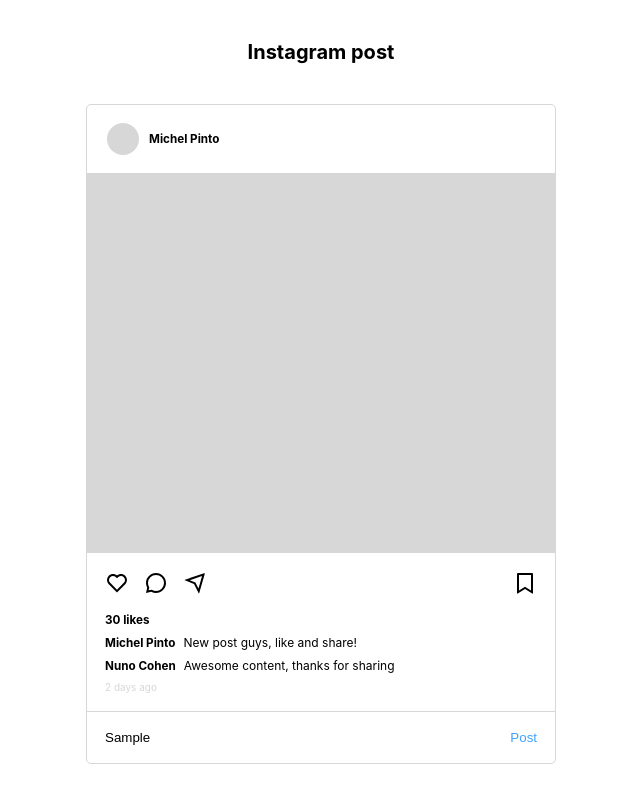
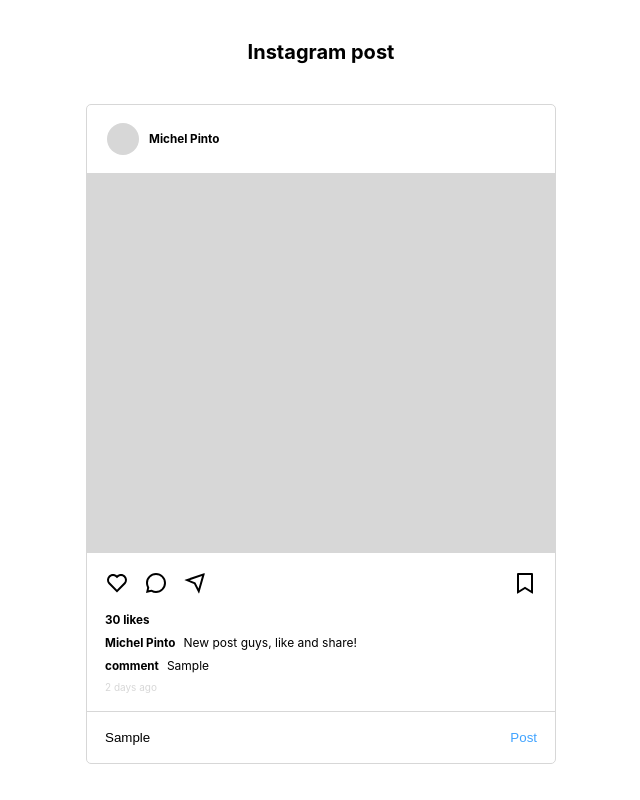
Before and after one commit to Michelpinto/Instagram-post-app, a Next.js app: page / in a window 1280 px wide. Both pictures are taken after typing "Sample" into the empty fields and a click on the button "Post". Shown: the top 800 px of the page, without its empty margins (319-959 px from the left). Built offline with nearby package versions, Linux system fonts and the light colour scheme.

Commit message:
Add new comment functionality

```diff
--- a/src/app/data/dataSlice.ts
+++ b/src/app/data/dataSlice.ts
@@ -1,11 +1,11 @@
-import { createSlice } from '@reduxjs/toolkit';
-import type { PayloadAction } from '@reduxjs/toolkit';
+import { createSlice, PayloadAction } from '@reduxjs/toolkit';
+import { AppThunk, AppDispatch } from '../store';
 import { Comment } from '../types';
 
 const initialState: Comment[] = [];
 
-export const commentSlice = createSlice({
-  name: 'comments',
+const commentSlice = createSlice({
+  name: 'comment',
   initialState,
   reducers: {
     addComment: (state, action: PayloadAction<Comment>) => {
@@ -14,6 +14,14 @@
   },
 });
 
-export const { addComment } = commentSlice.actions;
+export const addComment =
+  (text: string): AppThunk =>
+  async (dispatch: AppDispatch) => {
+    const newComment: Comment = {
+      id: Math.random().toString(36).substring(2, 9),
+      text: text,
+    };
+    dispatch(commentSlice.actions.addComment(newComment));
+  };
 
 export default commentSlice.reducer;
--- a/src/app/store.ts
+++ b/src/app/store.ts
@@ -9,3 +9,4 @@
 
 export type RootState = ReturnType<typeof store.getState>;
 export type AppDispatch = typeof store.dispatch;
+export type AppThunk = ThunkAction<void, RootState, unknown, Action<string>>;
--- a/src/app/types.ts
+++ b/src/app/types.ts
@@ -1,4 +1,4 @@
 export interface Comment {
-  id: number;
+  id: string;
   text: string;
 }
--- a/src/components/Post/Post.tsx
+++ b/src/components/Post/Post.tsx
@@ -1,4 +1,4 @@
-import React, { useState } from 'react';
+import React, { EventHandler, useState } from 'react';
 import {
   Container,
   Div,
@@ -16,15 +16,36 @@
   RiSendPlaneLine,
   RiBookmarkLine,
 } from 'react-icons/ri';
+import { useDispatch, useSelector } from 'react-redux';
+import { addComment } from '../../app/data/dataSlice';
 
 const Post: React.FC = () => {
   const [like, setLike] = useState(30);
   const [toggleLike, setToggleLike] = useState(false);
+  const [text, setText] = useState('');
+  const dispatch = useDispatch();
+  const comments = useSelector((state: any) => state.comment);
 
   const handleToggle = () => {
     setToggleLike(!toggleLike);
     setLike(toggleLike ? like - 1 : like + 1);
     console.log('toggleLike', toggleLike);
+  };
+
+  const handleComment = (e: React.ChangeEvent<HTMLInputElement>) => {
+    setText(e.target.value);
+  };
+
+  const handleSubmit = (e: React.MouseEvent<HTMLButtonElement>) => {
+    e.preventDefault();
+
+    if (text === '') {
+      return null;
+    }
+    dispatch(addComment(text));
+    console.log(text);
+    console.log(comments);
+    setText('');
   };
 
   return (
@@ -57,17 +78,20 @@
           <h3>Michel Pinto</h3>
           <p>New post guys, like and share!</p>
         </UserComment>
-        <UserComment>
-          <h3>Nuno Cohen</h3>
-          <p>Awesome content, thanks for sharing</p>
-        </UserComment>
+
+        {comments.map((comment: any) => (
+          <UserComment key={comment.id}>
+            <h3>comment</h3>
+            <p>{comment.text}</p>
+          </UserComment>
+        ))}
 
         <p className='time'>2 days ago</p>
       </Div>
 
       <NewComment>
-        <input placeholder='Add a new comment...' />
-        <button>Post</button>
+        <input onChange={handleComment} placeholder='Add a new comment...' />
+        <button onClick={handleSubmit}>Post</button>
       </NewComment>
     </Container>
   );
```
